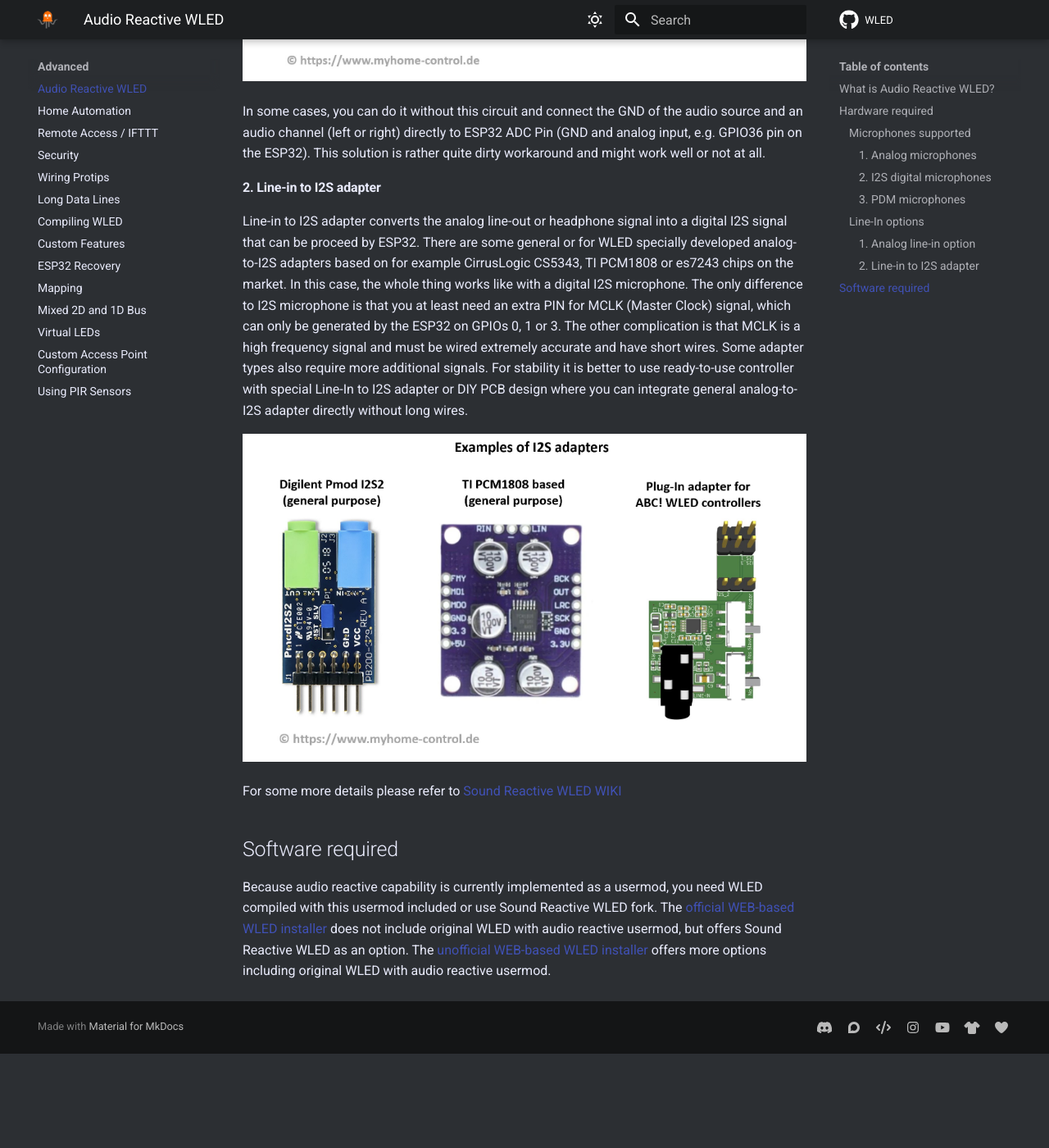
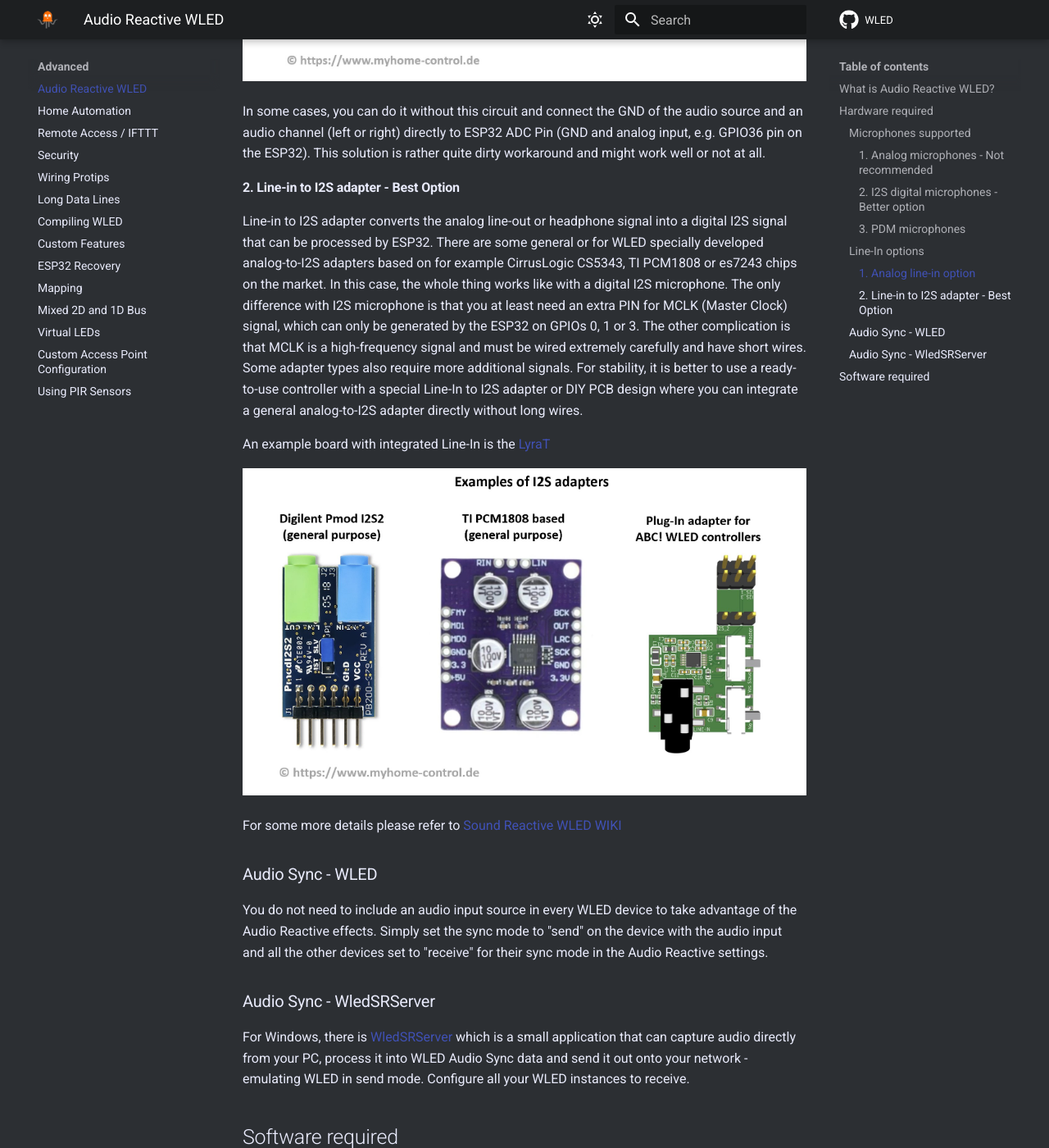
Before and after one commit to Aircoookie/WLED-Docs, an MkDocs documentation site: the page built from docs/advanced/audio-reactive.md, in a window 1280 px wide and 1400 px high, scrolled down 2920 px. Shown: the whole window at 82% size. Built offline with MkDocs 1.6.1 and Material for MkDocs 9.7.7, drawn with Linux system fonts in a browser that asks for light colours; comment, search, counter and statistics services are not loaded; before the commit the page ends 4205 px from its top, so only the background shows below that; some of the changed text lies outside the part shown.

Commit message:
Update audio-reactive

```diff
--- a/docs/advanced/audio-reactive.md
+++ b/docs/advanced/audio-reactive.md
@@ -12,21 +12,21 @@
 
 ## Hardware required
 
-The audio must be "feed" into the microcontroller. There are basically two options: using microphones or line-in adapters.
+The audio must be "feed" into the microcontroller. There are basically four options: using microphones, line-in adapters, another WLED instance or directly from a PC.
 
 ### Microphones supported
 
 Three microphone types are supported:
 
-#### 1. Analog microphones
+#### 1. Analog microphones - Not recommended
 
-Examples are MAX4466 (not really good) and MAX9814 (slightly better). These microphones are easy to use: you just have to connect 3.3V, GND and the analog output from the microphone to an ADC input (Analog-to-Digital Converter) of ESP32. However, the big disadvantage is the quality: both from the microphones themselves and from the ADCs integrated into microcontrollers, which are actually not well suited for audio processing and highly influenced by the power supply noise.
+Examples are MAX4466 (really not good) and MAX9814 (slightly better). These microphones are easy to use: you just have to connect 3.3V, GND and the analog output from the microphone to an ADC input (Analog-to-Digital Converter) of ESP32. However, the big disadvantage is the quality: both from the microphones themselves and from the ADCs integrated into microcontrollers, which are actually not well suited for audio processing and are highly influenced by the power supply noise.
 ![Example analog microphone](../assets/images/content/example_analog_mic.jpg)
 
 !!! info "Analog microphones and analog buttons (potentiometers) rule out each other"
     WLED can use analog microphones or [analog buttons](/features/macros/#analog-button) but not both at the same time!
 
-#### 2. I2S digital microphones
+#### 2. I2S digital microphones - Better option
 
 Examples are INMP441 and ICS-43434/ICS-43432. These have an integrated ADC and already output a digital signal. The advantage is the best possible quality. The disadvantage is higher complexity (you need several PINs for a digital signal). For proper trouble-free operation keep wires between the microphone and ESP32 as short as possible and solder them properly.
 
@@ -52,14 +52,22 @@
 
 In some cases, you can do it without this circuit and connect the GND of the audio source and an audio channel (left or right) directly to ESP32 ADC Pin (GND and analog input, e.g. GPIO36 pin on the ESP32). This solution is rather quite dirty workaround and might work well or not at all.
 
-#### 2. Line-in to I2S adapter
+#### 2. Line-in to I2S adapter - Best Option
 
-Line-in to I2S adapter converts the analog line-out or headphone signal into a digital I2S signal that can be proceed by ESP32. There are some general or for WLED specially developed analog-to-I2S adapters based on for example CirrusLogic CS5343, TI PCM1808 or es7243 chips on the market. In this case, the whole thing works like with a digital I2S microphone. The only difference to I2S microphone is that you at least need an extra PIN for MCLK (Master Clock) signal, which can only be generated by the ESP32 on GPIOs 0, 1 or 3. The other complication is that MCLK is a high frequency signal and must be wired extremely accurate and have short wires. Some adapter types also require more additional signals. For stability it is better to use ready-to-use controller with special Line-In to I2S adapter or DIY PCB design where you can integrate general analog-to-I2S adapter directly without long wires.
+Line-in to I2S adapter converts the analog line-out or headphone signal into a digital I2S signal that can be processed by ESP32. There are some general or for WLED specially developed analog-to-I2S adapters based on for example CirrusLogic CS5343, TI PCM1808 or es7243 chips on the market. In this case, the whole thing works like with a digital I2S microphone. The only difference with I2S microphone is that you at least need an extra PIN for MCLK (Master Clock) signal, which can only be generated by the ESP32 on GPIOs 0, 1 or 3. The other complication is that MCLK is a high-frequency signal and must be wired extremely carefully and have short wires. Some adapter types also require more additional signals. For stability, it is better to use a ready-to-use controller with a special Line-In to I2S adapter or DIY PCB design where you can integrate a general analog-to-I2S adapter directly without long wires.
+
+An example board with integrated Line-In is the [LyraT](https://docs.espressif.com/projects/esp-adf/en/latest/design-guide/dev-boards/board-esp32-lyrat-v4.3.html)
 
 ![Examples analog to I2S](../assets/images/content/examples_analog_to_i2s.jpg)
 
-For some more details please refer to [Sound Reactive WLED WIKI](https://github.com/atuline/WLED/wiki)
+For some more details please refer to [Sound Reactive WLED WIKI](https://mm.kno.wled.ge/soundreactive/introduction/)
+
+### Audio Sync - WLED
+You do not need to include an audio input source in every WLED device to take advantage of the Audio Reactive effects. Simply set the sync mode to "send" on the device with the audio input and all the other devices set to "receive" for their sync mode in the Audio Reactive settings.
+
+### Audio Sync - WledSRServer
+For Windows, there is [WledSRServer](https://github.com/Victoare/SR-WLED-audio-server-win) which is a small application that can capture audio directly from your PC, process it into WLED Audio Sync data and send it out onto your network - emulating WLED in send mode. Configure all your WLED instances to receive.
 
 ## Software required
 
-Because audio reactive capability is currently implemented as a usermod, you need WLED compiled with this usermod included or use Sound Reactive WLED fork. The [official WEB-based WLED installer](https://install.wled.me/) does not include original WLED with audio reactive usermod, but offers Sound Reactive WLED as an option. The [unofficial WEB-based WLED installer](https://wled-install.github.io/) offers more options including original WLED with audio reactive usermod.
+Because audio reactive capability is currently implemented as a usermod, you need WLED compiled with this usermod included. The [official WEB-based WLED installer](https://install.wled.me/) does not include original WLED with audio reactive usermod, but offers Sound Reactive WLED as an option. The [unofficial WEB-based WLED installer](https://wled-install.github.io/) offers more options including original WLED with audio reactive usermod.
```
